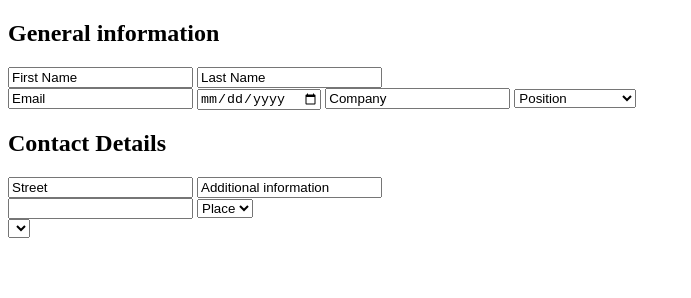
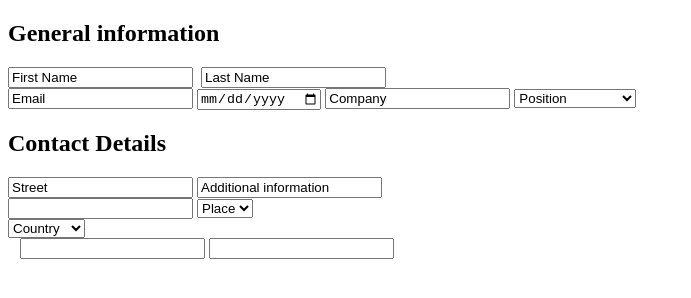
Before and after one commit to NaDo2383/assignments, a plain HTML site: page form assignment/assignment-3/index.html in a window 1280 px wide. Shown: the whole page, without its empty margins (0-691 px from the left). Drawn offline with Linux system fonts and the light colour scheme.

Commit message:
20221116

```diff
--- a/form assignment/assignment-3/index.html
+++ b/form assignment/assignment-3/index.html
@@ -37,7 +37,17 @@
                     <option value=""></option>
                 </select>
             </div>
-            <select
+            <select name="Country" id="country">
+                <option value="Country">Country</option>
+                <option value="Mongolia">Mongolia</option>
+                <option value="USA">USA</option>
+                <option value="Russia">Russia</option>
+                <option value="China">China</option>
+            </select>
+            <div>
+                <input type="text">
+                <input type="number">
+            </div>
         </div>
     </section>
 </body>
```
